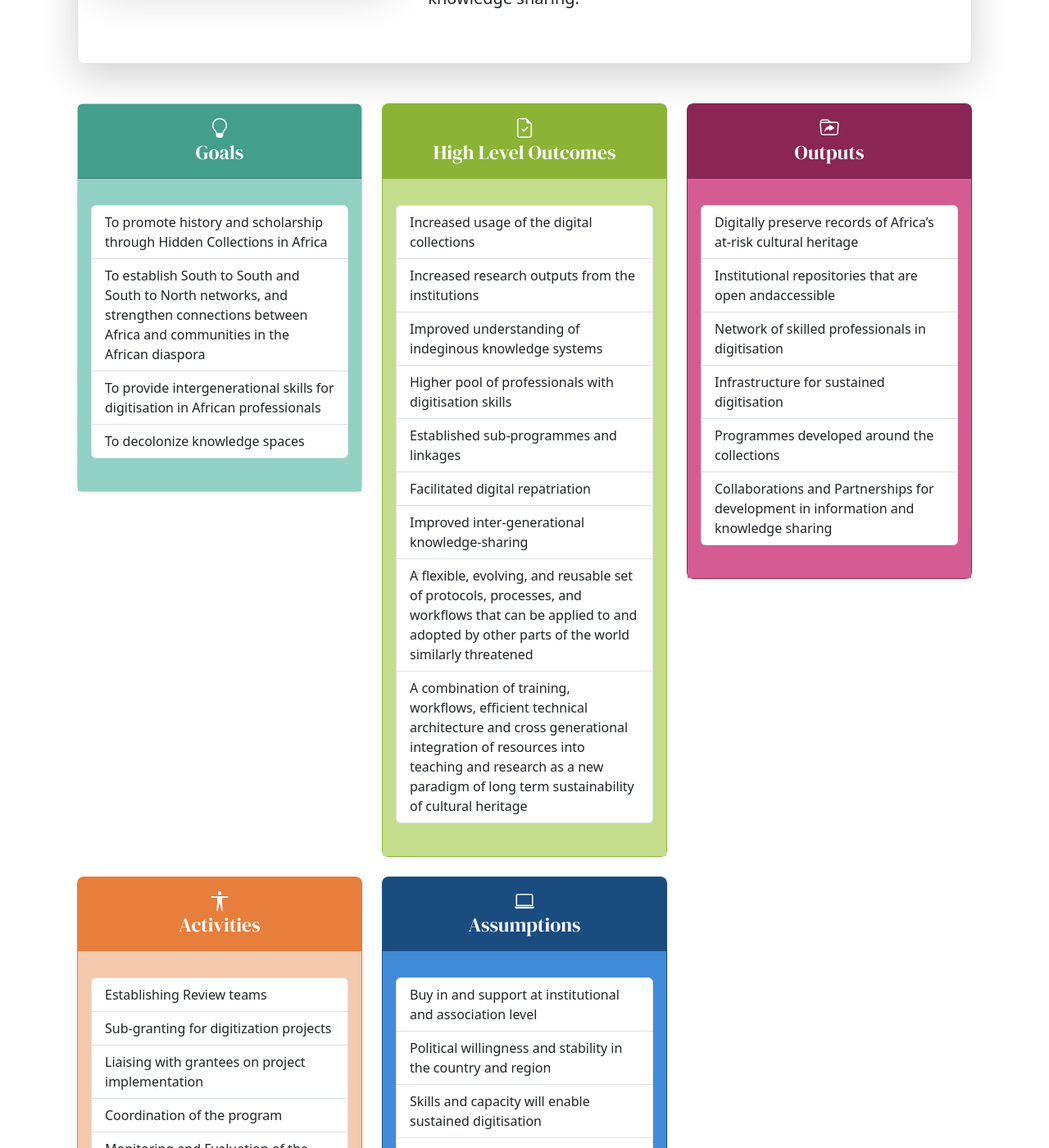
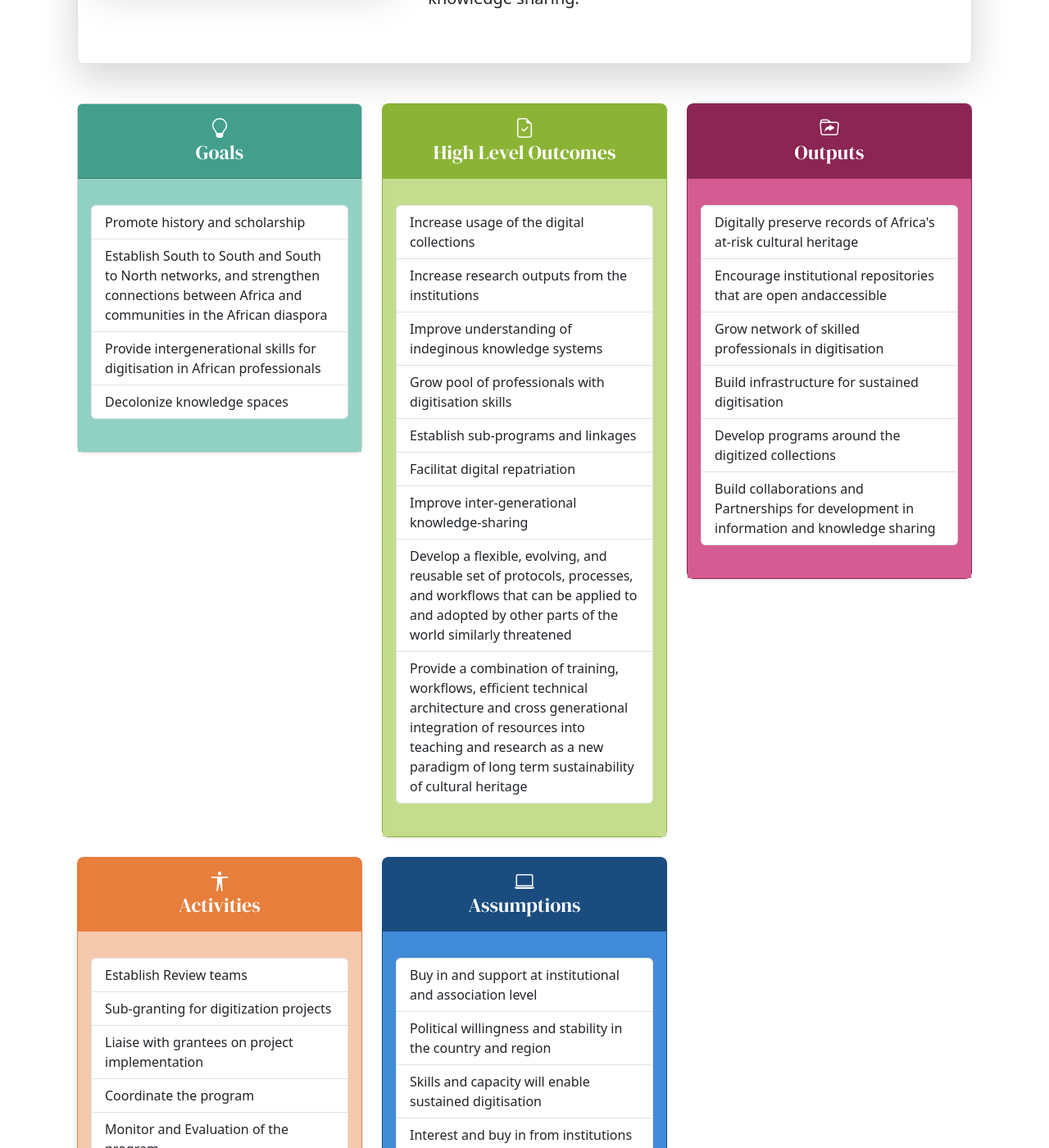
Before and after one commit to clirdlf/hca, a Jekyll site: the page built from about.html, in a window 1280 px wide and 1400 px high, scrolled down 1559 px. Shown: the whole window at 82% size. Built offline with Jekyll 4.4.1, drawn with Linux system fonts in a browser that asks for light colours; some of the changed text lies outside the part shown.

Commit message:
Minor updates to text

```diff
--- a/about.html
+++ b/about.html
@@ -129,10 +129,10 @@ layout: page
             <div class="card-body text-bg-teal-light">
                 <!-- <h1 class="card-title pricing-card-title">$0<small class="text-muted fw-light">/mo</small></h1> -->
                 <ul class="mt-3 mb-4 list-group">
-                    <li class="list-group-item">To promote history and scholarship through Hidden Collections in Africa</li>
-                    <li class="list-group-item">To establish South to South and South to North networks, and strengthen connections between Africa and communities in the African diaspora</li>
-                    <li class="list-group-item">To provide intergenerational skills for digitisation in African professionals</li>
-                    <li class="list-group-item">To decolonize knowledge spaces</li>
+                    <li class="list-group-item">Promote history and scholarship</li>
+                    <li class="list-group-item">Establish South to South and South to North networks, and strengthen connections between Africa and communities in the African diaspora</li>
+                    <li class="list-group-item">Provide intergenerational skills for digitisation in African professionals</li>
+                    <li class="list-group-item">Decolonize knowledge spaces</li>
                 </ul>
                 <!-- <button type="button" class="w-100 btn btn-lg btn-outline-primary">Sign up for free</button> -->
             </div>
@@ -149,15 +149,15 @@ layout: page
             <div class="card-body text-bg-lime-light">
                 <!-- <h1 class="card-title pricing-card-title">$29<small class="text-muted fw-light">/mo</small></h1> -->
                 <ul class="list-group mt-3 mb-4">
-                    <li class="list-group-item">Increased usage of the digital collections</li>
-                    <li class="list-group-item">Increased research outputs from the institutions</li>
-                    <li class="list-group-item">Improved understanding of indeginous knowledge systems</li>
-                    <li class="list-group-item">Higher pool of professionals with digitisation skills</li>
-                    <li class="list-group-item">Established sub-programmes and linkages</li>
-                    <li class="list-group-item">Facilitated digital repatriation</li>
-                    <li class="list-group-item">Improved inter-generational knowledge-sharing</li>
-                    <li class="list-group-item">A flexible, evolving, and reusable set of protocols, processes, and workflows that can be applied to and adopted by other parts of the world similarly threatened</li>
-                    <li class="list-group-item">A combination of training, workflows, efficient technical architecture and cross generational integration of resources into teaching and research as a new paradigm of long term sustainability of cultural heritage</li>
+                    <li class="list-group-item">Increase usage of the digital collections</li>
+                    <li class="list-group-item">Increase research outputs from the institutions</li>
+                    <li class="list-group-item">Improve understanding of indeginous knowledge systems</li>
+                    <li class="list-group-item">Grow pool of professionals with digitisation skills</li>
+                    <li class="list-group-item">Establish sub-programs and linkages</li>
+                    <li class="list-group-item">Facilitat digital repatriation</li>
+                    <li class="list-group-item">Improve inter-generational knowledge-sharing</li>
+                    <li class="list-group-item">Develop a flexible, evolving, and reusable set of protocols, processes, and workflows that can be applied to and adopted by other parts of the world similarly threatened</li>
+                    <li class="list-group-item">Provide a combination of training, workflows, efficient technical architecture and cross generational integration of resources into teaching and research as a new paradigm of long term sustainability of cultural heritage</li>
                 </ul>
                 <!-- <button type="button" class="w-100 btn btn-lg btn-primary">Contact us</button> -->
             </div>
@@ -174,12 +174,12 @@ layout: page
             <div class="card-body text-bg-burgundy-light">
                 <!-- <h1 class="card-title pricing-card-title">$29<small class="text-muted fw-light">/mo</small></h1> -->
                 <ul class="list-group mt-3 mb-4">
-                    <li class="list-group-item">Digitally preserve records of Africa’s at-risk cultural heritage</li>
-                    <li class="list-group-item">Institutional repositories that are open andaccessible</li>
-                    <li class="list-group-item">Network of skilled professionals in digitisation</li>
-                    <li class="list-group-item">Infrastructure for sustained digitisation</li>
-                    <li class="list-group-item">Programmes developed around the collections</li>
-                    <li class="list-group-item">Collaborations and Partnerships for development in information and knowledge sharing</li>
+                    <li class="list-group-item">Digitally preserve records of Africa's at-risk cultural heritage</li>
+                    <li class="list-group-item">Encourage institutional repositories that are open andaccessible</li>
+                    <li class="list-group-item">Grow network of skilled professionals in digitisation</li>
+                    <li class="list-group-item">Build infrastructure for sustained digitisation</li>
+                    <li class="list-group-item">Develop programs around the digitized collections</li>
+                    <li class="list-group-item">Build collaborations and Partnerships for development in information and knowledge sharing</li>
                 </ul>
                 <!-- <button type="button" class="w-100 btn btn-lg btn-primary">Contact us</button> -->
             </div>
@@ -196,11 +196,11 @@ layout: page
             <div class="card-body text-bg-orange-light">
                 <!-- <h1 class="card-title pricing-card-title">$29<small class="text-muted fw-light">/mo</small></h1> -->
                 <ul class="list-group mt-3 mb-4">
-                    <li class="list-group-item">Establishing Review teams</li>
+                    <li class="list-group-item">Establish Review teams</li>
                     <li class="list-group-item">Sub-granting for digitization projects</li>
-                    <li class="list-group-item">Liaising with grantees on project implementation</li>
-                    <li class="list-group-item">Coordination of the program</li>
-                    <li class="list-group-item">Monitoring and Evaluation of the program</li>
+                    <li class="list-group-item">Liaise with grantees on project implementation</li>
+                    <li class="list-group-item">Coordinate the program</li>
+                    <li class="list-group-item">Monitor and Evaluation of the program</li>
                     <li class="list-group-item">Training of digitisation teams</li>
                     <li class="list-group-item">Establishing collaborations and partnerships between African institutions and institutions outside of Africa</li>
                     <li class="list-group-item">Marketing and Outreach of project (including process and outcomes)</li>
```
